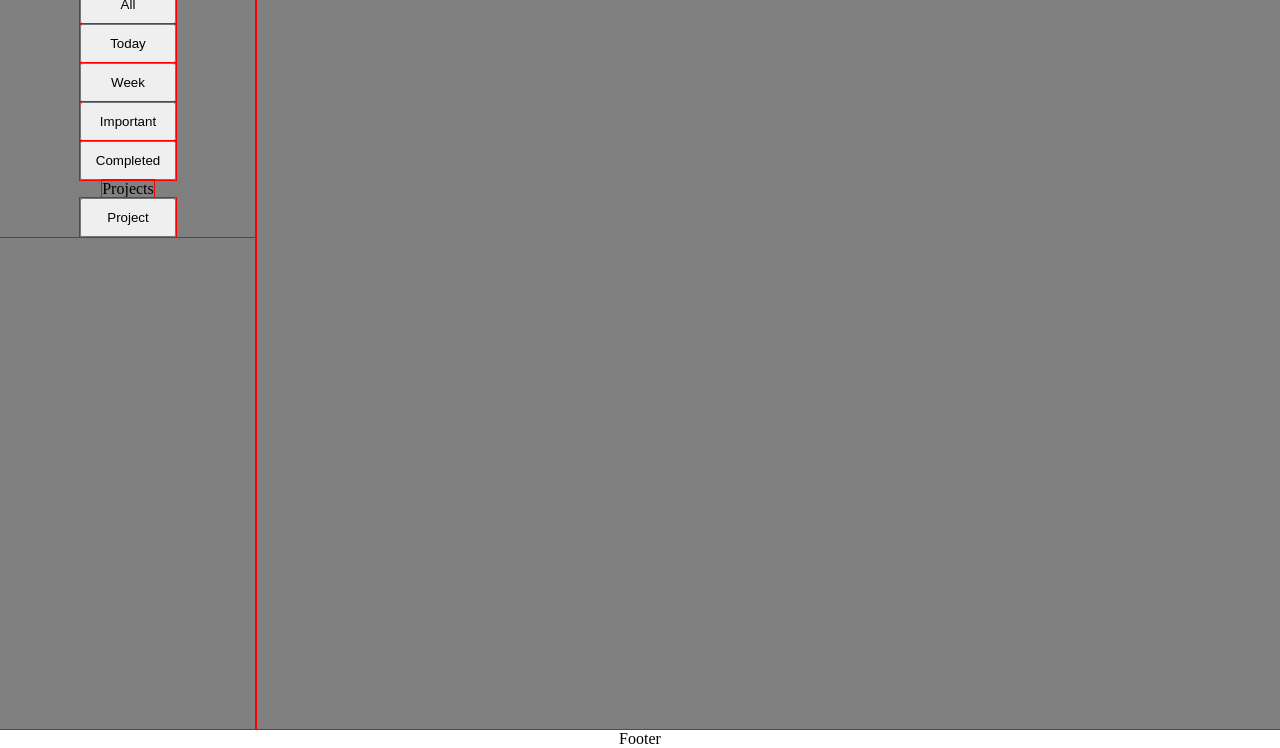
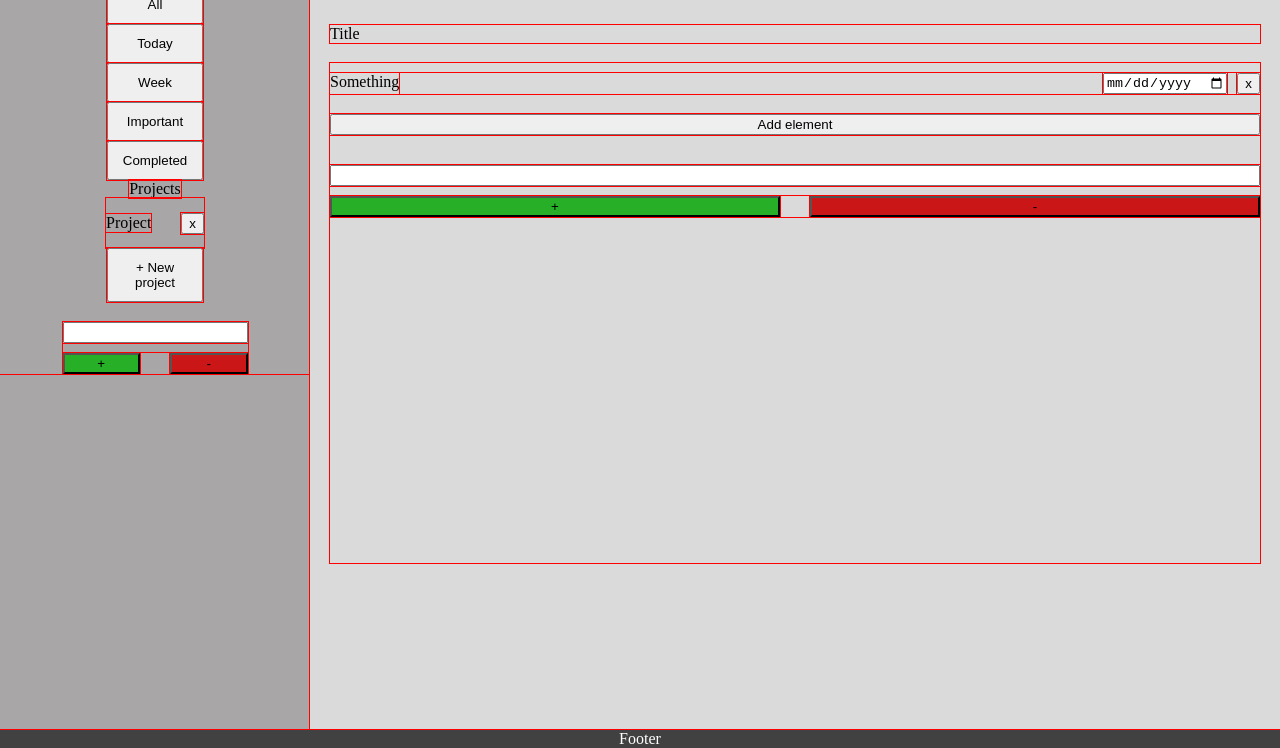
Before and after one commit to szymon-kowal/TOP-todo, a website built with webpack: page dist/index.html in a window 1280 px wide. Shown: the part 52-800 px from the top of the page. Built offline with Linux system fonts and the light colour scheme.

Commit message:
Add more of skeleton of webpage.

```diff
--- a/src/index.js
+++ b/src/index.js
@@ -1 +1,2 @@
 import './style.css';
+import todo from './modules/todo.js'
--- a/src/style.css
+++ b/src/style.css
@@ -1,5 +1,5 @@
 :root {
-    --backgr-clr: white;
+    --backgr-clr: rgb(66, 65, 65);
 }
 * {
     outline: solid red 1px;
@@ -28,12 +28,14 @@ body {
     display: flex;
     justify-content: center;
     font-size: 2rem;
+    color: white;
 }
 
 .footer {
     background-color: var(--backgr-clr);
     display: flex;
     justify-content: center;
+    color: white;
 }
 
 .main {
@@ -42,7 +44,8 @@ body {
 }
 
 .left {
-    width: 20%;
+    width: 25%;
+    background-color: rgb(168, 166, 166)
 }
 
 .buttons {
@@ -51,7 +54,7 @@ body {
     align-items: center;
 }
 
-button {
+.buttons > button {
     flex: 0 0 auto;
     width: auto;
     padding: 10px;
@@ -59,5 +62,70 @@ button {
 }
 
 .right {
-    width: 80%;
+    width: 75%;
+    background-color: rgb(218, 218, 218);
+    padding: 20px;
 }
+
+.title {
+    margin: 20px 0;
+}
+
+.right-content {
+    min-height: 500px;
+    display: flex;
+    flex-direction: column;
+}
+
+.right-content > * {
+    margin: 10px 0;
+}
+
+.right-content > *:hover {
+    background-color: red;
+}
+
+.element {
+    display: flex;
+    justify-content: space-between;
+}
+
+.element > * {
+    display: flex;
+    gap: 10px;
+}
+
+.add-menu {
+    display: flex;
+    flex-direction: column;
+    gap: 10px;
+    margin-top: 20px;
+}
+
+.add-buttons {
+    display: flex;
+    justify-content: space-between;
+    gap: 30px;
+}
+
+.add-buttons > * {
+    width: 100%;
+}
+
+.menu-add-button {
+    background-color: rgb(39, 175, 39);
+}
+
+.menu-remove-button {
+    background-color: rgb(202, 22, 22);
+}
+
+.project {
+    display: flex;
+    justify-content: center;
+    align-items: center;
+    gap: 30px;
+}
+/* .project > button{
+
+} */
```
Also changed, not shown: dist/index.html, dist/main.js.
